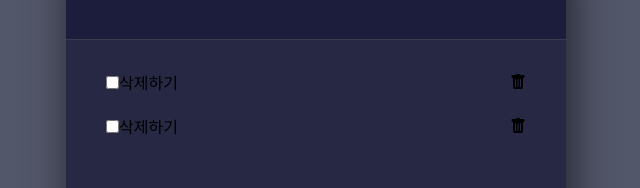
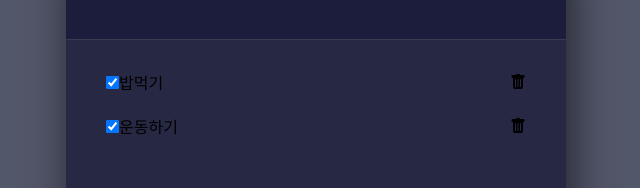
Before and after one commit to fepanbr/todo, a React (Create React App) app: page / in a window 1280 px wide. Shown: the part 213-401 px from the top of the page, without its empty margins (324-964 px from the left). Built offline with nearby package versions, Linux system fonts and the light colour scheme.

Commit message:
feat(content): show filtered todos

```diff
--- a/src/App.js
+++ b/src/App.js
@@ -3,11 +3,34 @@ import Adder from "./components/Adder";
 import Content from "./components/Content";
 import Header from "./components/Header";
 
+const todos = [
+  {
+    id: 1,
+    content: "공부하기",
+    isCompleted: false,
+  },
+  {
+    id: 2,
+    content: "숙제하기",
+    isCompleted: false,
+  },
+  {
+    id: 3,
+    content: "밥먹기",
+    isCompleted: true,
+  },
+  {
+    id: 4,
+    content: "운동하기",
+    isCompleted: true,
+  },
+];
+
 function App() {
   return (
     <div className={styled.app}>
       <Header />
-      <Content />
+      <Content filter="completed" todos={todos} />
       <Adder />
     </div>
   );
--- a/src/components/Content.jsx
+++ b/src/components/Content.jsx
@@ -2,11 +2,20 @@ import React from "react";
 import Todo from "./Todo";
 import styled from "./Content.module.css";
 
-export default function Content() {
+export default function Content({ filter, todos }) {
+  if (filter === "all") {
+    return <ul className={styled.content}>{todos.map(generateTodo)}</ul>;
+  }
+
   return (
     <ul className={styled.content}>
-      <Todo />
-      <Todo />
+      {filter === "active"
+        ? todos.filter(({ isCompleted }) => !isCompleted).map(generateTodo)
+        : todos.filter(({ isCompleted }) => isCompleted).map(generateTodo)}
     </ul>
   );
 }
+
+const generateTodo = ({ id, content, isCompleted }) => (
+  <Todo content={content} key={id.toString()} isCompleted={isCompleted} />
+);
--- a/src/components/Todo.jsx
+++ b/src/components/Todo.jsx
@@ -2,12 +2,16 @@ import React from "react";
 import { BsFillTrashFill } from "react-icons/bs";
 import styled from "./Todo.module.css";
 
-export default function Todo() {
+export default function Todo({ id, content, isCompleted }) {
   return (
     <li className={styled.todo}>
       <div className={styled.left}>
-        <input className={styled.checkbox} type="checkbox" />
-        삭제하기
+        <input
+          checked={isCompleted}
+          className={styled.checkbox}
+          type="checkbox"
+        />
+        {content}
       </div>
       <BsFillTrashFill />
     </li>
```
